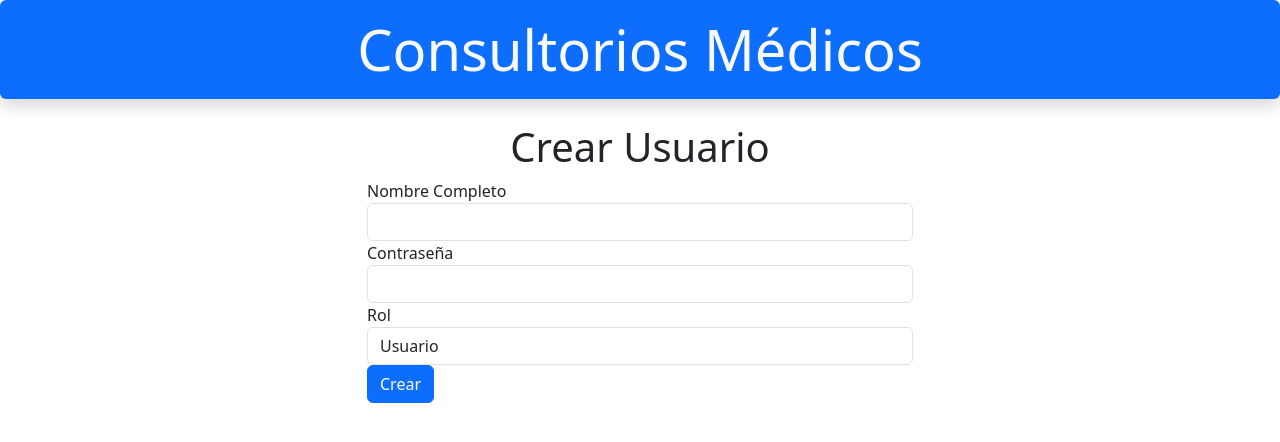
After one commit to joaquingomez3/agenda-consultorios, a Node server app: page /usuarios/crear in a window 1280 px wide. The commit adds this page. Shown: the top 442 px of the page. Run offline with Node 20, Linux system fonts and the light colour scheme.

Commit message:
cambios 29/03

```diff
--- /dev/null
+++ b/controllers/usuarioController.js
@@ -0,0 +1,29 @@
+const Usuario = require('../models/modeloUsuario');
+const bcrypt = require('bcrypt');
+exports.mostrarFormulario = (req, res) => {
+    res.render('usuarios/crear');
+};
+
+exports.crearUsuario = async (req, res) => {
+    try{
+    const { nombre_usuario, contrasenia, rol } = req.body;
+
+    // Validaciones
+    if (!nombre_usuario || !contrasenia || !rol) {
+        throw new Error('Todos los campos son obligatorios');
+    }
+
+
+    const contraseniahash = await bcrypt.hash(contrasenia, 10);
+
+    Usuario.create(nombre_usuario, contraseniahash, rol, (err, results) => {
+        if (err) throw new Error('Error al crear usuario');
+        res.redirect('/?success=Usuario creado exitosamente');
+    });
+
+
+    } catch (error) {
+        console.error('Error general:', error);
+        res.render('usuarios/crear', { error: 'Ocurrió un error inesperado' });
+    }
+};
--- a/index.js
+++ b/index.js
@@ -16,6 +16,7 @@ const pacienteRoutes = require('./routes/pacienteRoutes');
 const agendaRoutes = require('./routes/agendaRoutes');
 const turnoRoutes = require('./routes/turnoRoutes');
 const cookieSession = require('cookie-session');
+const usuarioRoutes = require('./routes/usuarioRoutes');
 
 //configuraciones para pug
 app.set('view engine', 'pug');
@@ -56,6 +57,7 @@ app.use('/', inicioRouter);
 app.use('/pacientes', pacienteRoutes);
 app.use('/agendas', agendaRoutes);
 app.use('/turnos', turnoRoutes);
+app.use('/usuarios', usuarioRoutes);
 
 
 //levanto el servicio
--- a/models/modeloDoctor.js
+++ b/models/modeloDoctor.js
@@ -1,4 +1,4 @@
-// models/Doctor.js
+
 const connection = require('../config/baseDatos');
 
 const Doctor = {};
--- a/views/inicio.pug
+++ b/views/inicio.pug
@@ -6,7 +6,7 @@ block contenido
         .d-flex.justify-content-end.align-items-center
 
             .d-flex.justify-content-end.align-items-center.mb-3
-                span.me-3 Bienvenido: #{usuario.username}
+                span.me-3 #{usuario.username}
                 a.btn.btn-danger(href="/logout") Cerrar Sesión
 
 
--- /dev/null
+++ b/views/usuarios/crear.pug
@@ -0,0 +1,22 @@
+extends ../layout.pug
+block contenido
+  h1.text-center Crear Usuario
+  .container
+        .row.justify-content-center
+            .col-md-6
+                  form(method="POST" action="/usuarios/crear")
+                    div.form-group
+                      label(for="nombre") Nombre Completo
+                      input#nombre.form-control(type="text" name="nombre_usuario" required)
+
+                    div.form-group
+                      label(for="contrasenia") Contraseña
+                      input#contrasenia.form-control(type="password" name="contrasenia" required)
+
+                    div.form-group
+                      label(for="rol") Rol
+                      select#rol.form-control(name="rol")
+                        option(value="usuario") Usuario
+                        option(value="admin") Administrador
+
+                    button.btn.btn-primary(type="submit") Crear
```
Also changed, not shown: controllers/loginController.js (+2 -42 lines), models/modeloUsuario.js (added, +10 -0 lines), routes/usuarioRoutes.js (added, +9 -0 lines), views/login.pug (+13 -0 lines).
